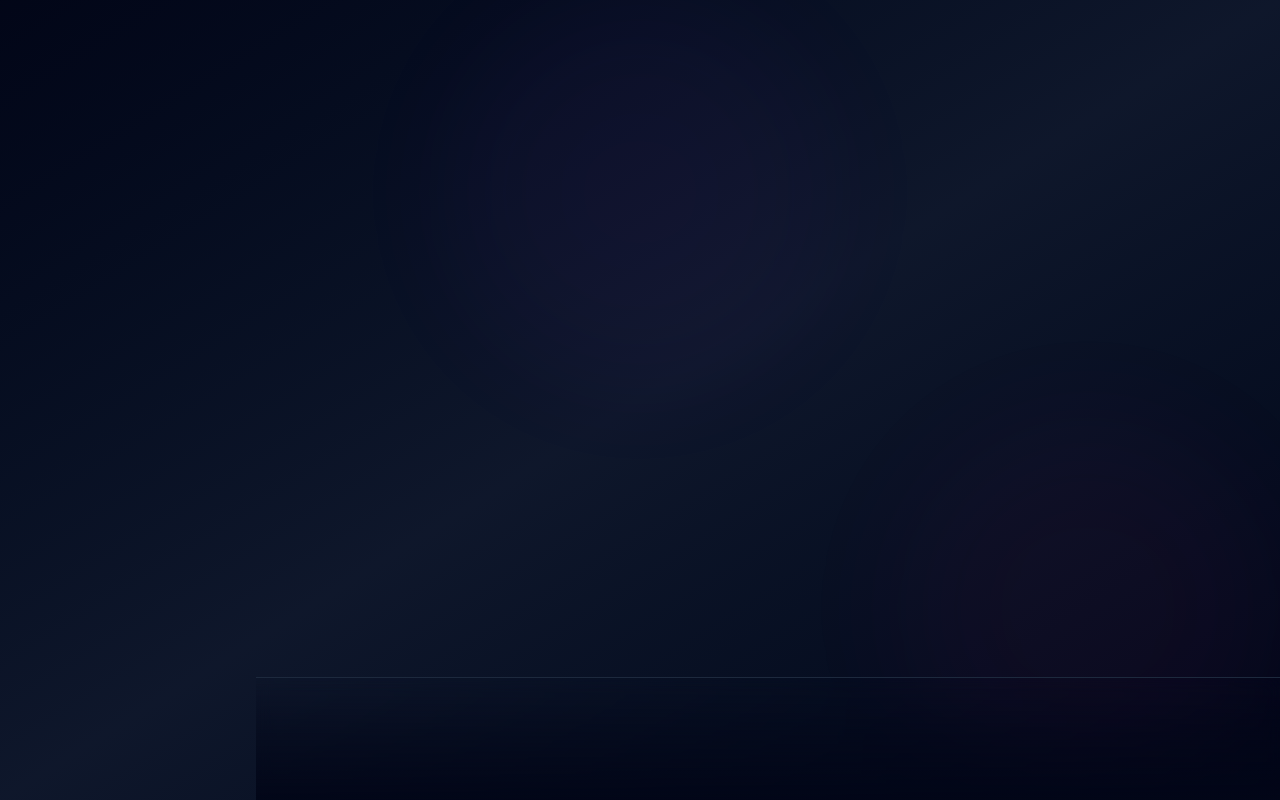
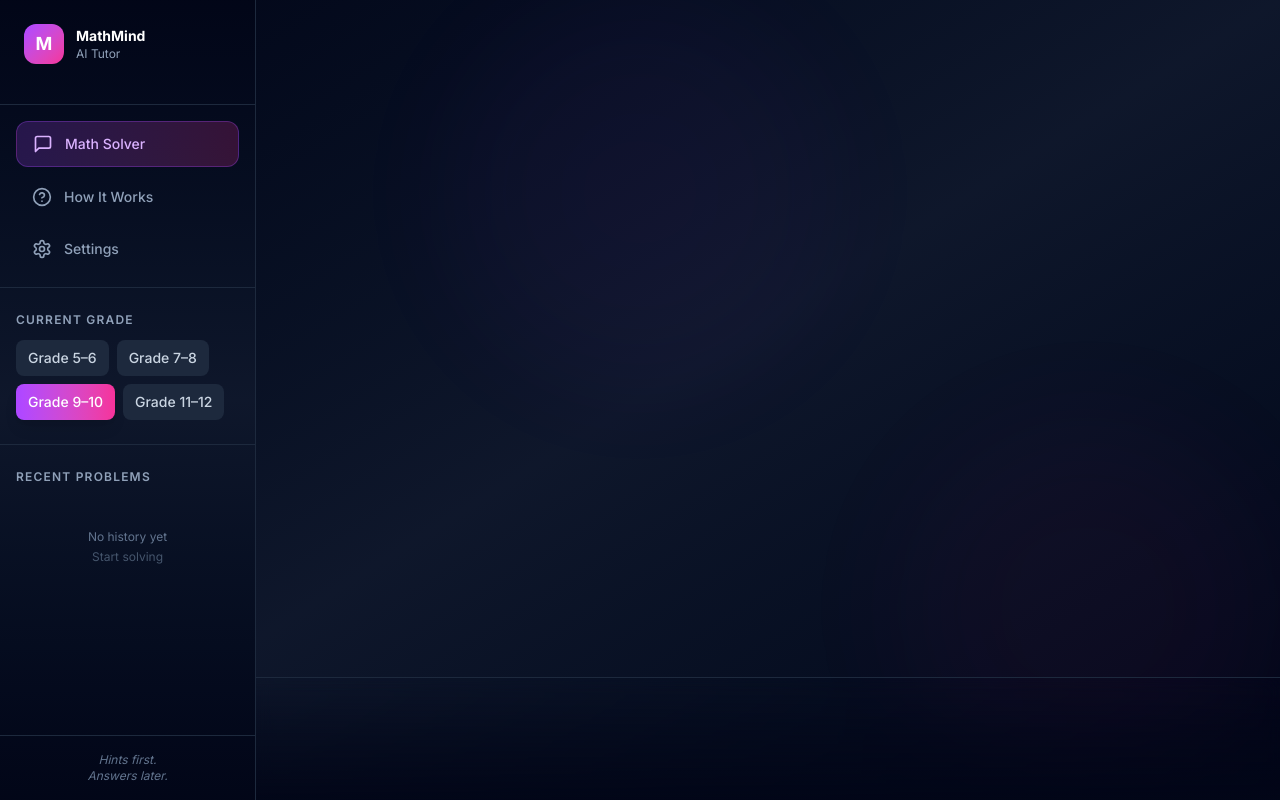
Before and after one commit to Ankita1800/AI-Math-Doubt-Solver, a React (Vite) app: page / in a window 1280 px wide. Built offline with nearby package versions, Linux system fonts and the light colour scheme.

Commit message:
fix: Improve sidebar visibility, animations, and responsive behavior

```diff
--- a/src/App.jsx
+++ b/src/App.jsx
@@ -63,20 +63,13 @@ export default function App() {
 
       {/* Layout */}
       <div className="flex h-screen relative z-10">
-        {/* Desktop Sidebar - Always visible */}
-        <div className="hidden lg:flex lg:w-64 flex-col">
-          <Sidebar isOpen={true} onClose={() => {}} />
-        </div>
-
-        {/* Mobile/Tablet Sidebar - Toggle drawer */}
-        <div className="lg:hidden">
-          {sidebarOpen && <Sidebar isOpen={sidebarOpen} onClose={() => setSidebarOpen(false)} />}
-        </div>
+        {/* Sidebar - Now handles its own responsive behavior */}
+        <Sidebar isOpen={sidebarOpen} onClose={() => setSidebarOpen(false)} />
 
         {/* Main Content */}
         <div className="flex-1 flex flex-col overflow-hidden">
-          {/* Header - Mobile only */}
-          <div className="border-b border-slate-800 px-4 py-3 flex items-center justify-between lg:hidden">
+          {/* Header */}
+          <div className="border-b border-slate-800 px-4 py-3 flex items-center justify-between md:hidden">
             <h1 className="text-lg font-bold text-transparent bg-clip-text bg-gradient-to-r from-purple-400 to-pink-400">
               MathMind
             </h1>
--- a/src/components/layout/Sidebar.jsx
+++ b/src/components/layout/Sidebar.jsx
@@ -23,72 +23,117 @@ export function Sidebar({ isOpen, onClose }) {
         />
       )}
 
-      {/* Sidebar */}
+      {/* Desktop Sidebar */}
+      <div className="hidden md:flex md:w-64 md:flex-col md:h-screen">
+        <div
+          className="w-full h-full bg-gradient-to-b from-slate-950 via-slate-900 to-slate-950
+          border-r border-slate-800 overflow-y-auto flex flex-col"
+        >
+          {/* Header */}
+          <div className="p-6 border-b border-slate-800">
+            <div className="flex items-center gap-3 mb-4">
+              <div className="w-10 h-10 rounded-xl bg-gradient-to-br from-purple-500 to-pink-500 flex items-center justify-center">
+                <span className="text-lg font-bold text-white">M</span>
+              </div>
+              <div>
+                <p className="text-sm font-bold text-white">MathMind</p>
+                <p className="text-xs text-slate-400">AI Tutor</p>
+              </div>
+            </div>
+          </div>
+
+          {/* Menu */}
+          <nav className="p-4 space-y-2">
+            {MENU_ITEMS.map((item) => {
+              const Icon = item.icon;
+              return (
+                <motion.button
+                  key={item.id}
+                  whileHover={{ x: 4 }}
+                  whileTap={{ scale: 0.98 }}
+                  className={`
+                    w-full flex items-center gap-3 px-4 py-3 rounded-xl
+                    transition-all duration-200
+                    ${
+                      item.active
+                        ? 'bg-gradient-to-r from-purple-500/20 to-pink-500/20 text-purple-300 border border-purple-500/30'
+                        : 'text-slate-400 hover:text-slate-300 hover:bg-slate-800/50'
+                    }
+                  `}
+                >
+                  <Icon className="w-5 h-5" />
+                  <span className="text-sm font-medium">{item.label}</span>
+                </motion.button>
+              );
+            })}
+          </nav>
+
+          {/* Grade Selector */}
+          <div className="px-4 py-6 border-t border-slate-800">
+            <GradeSelectorPills />
+          </div>
+
+          {/* History Section */}
+          <div className="flex-1 px-4 py-6 border-t border-slate-800 overflow-y-auto">
+            <h3 className="text-xs font-semibold text-slate-400 uppercase tracking-widest mb-3">
+              Recent Problems
+            </h3>
+            <div className="flex flex-col items-center justify-center py-8 text-center">
+              <p className="text-xs text-slate-500">No history yet</p>
+              <p className="text-xs text-slate-600 mt-1">Start solving</p>
+            </div>
+          </div>
+
+          {/* Footer */}
+          <div className="p-4 border-t border-slate-800 text-center">
+            <p className="text-xs text-slate-500 italic">
+              Hints first.<br />Answers later.
+            </p>
+          </div>
+        </div>
+      </div>
+
+      {/* Mobile Sidebar */}
       <motion.div
         initial={{ x: -260 }}
         animate={isOpen ? { x: 0 } : { x: -260 }}
-        transition={{ duration: 0.3, type: 'spring', stiffness: 300, damping: 30 }}
-        className={`
-          fixed md:relative
-          left-0 top-0
-          w-64 h-screen
+        transition={{ duration: 0.3, ease: "easeInOut" }}
+        className="fixed left-0 top-0 w-64 h-screen md:hidden
           bg-gradient-to-b from-slate-950 via-slate-900 to-slate-950
-          border-r border-slate-800
-          overflow-y-auto scrollbar-thin
-          z-40 md:z-auto
-          flex flex-col
-          translate-x-0 md:translate-x-0
-        `}
-        style={{
-          WebkitOverflowScrolling: 'touch',
-        }}
+          border-r border-slate-800 overflow-y-auto z-40 flex flex-col"
       >
         {/* Header */}
-        <motion.div
-          className="p-6 border-b border-slate-800 flex-shrink-0"
-          initial={{ opacity: 0 }}
-          animate={{ opacity: 1 }}
-          transition={{ delay: 0.1 }}
-        >
+        <div className="p-6 border-b border-slate-800">
           <div className="flex items-center justify-between mb-4">
             <div className="flex items-center gap-3">
-              <motion.div
-                className="w-10 h-10 rounded-xl bg-gradient-to-br from-purple-500 to-pink-500 flex items-center justify-center"
-                whileHover={{ scale: 1.05 }}
-              >
-                <span className="text-sm font-bold text-white">𝓜</span>
-              </motion.div>
+              <div className="w-10 h-10 rounded-xl bg-gradient-to-br from-purple-500 to-pink-500 flex items-center justify-center">
+                <span className="text-lg font-bold text-white">M</span>
+              </div>
               <div>
                 <p className="text-sm font-bold text-white">MathMind</p>
-                <p className="text-xs text-slate-500">AI Tutor</p>
+                <p className="text-xs text-slate-400">AI Tutor</p>
               </div>
             </div>
-            <button
+            <motion.button
+              whileHover={{ scale: 1.1 }}
+              whileTap={{ scale: 0.9 }}
               onClick={onClose}
-              className="md:hidden p-2 hover:bg-slate-800 rounded-lg transition"
+              className="p-2 hover:bg-slate-800 rounded-lg transition"
             >
-              <X className="w-5 h-5 text-slate-400" />
-            </button>
+              <X className="w-5 h-5 text-slate-300" />
+            </motion.button>
           </div>
-        </motion.div>
+        </div>
 
         {/* Menu */}
-        <motion.nav
-          className="p-4 space-y-2 flex-shrink-0"
-          initial={{ opacity: 0 }}
-          animate={{ opacity: 1 }}
-          transition={{ delay: 0.2 }}
-        >
-          {MENU_ITEMS.map((item, idx) => {
+        <nav className="p-4 space-y-2">
+          {MENU_ITEMS.map((item) => {
             const Icon = item.icon;
             return (
               <motion.button
                 key={item.id}
                 whileHover={{ x: 4 }}
                 whileTap={{ scale: 0.98 }}
-                initial={{ opacity: 0, x: -20 }}
-                animate={{ opacity: 1, x: 0 }}
-                transition={{ delay: 0.2 + idx * 0.05 }}
                 className={`
                   w-full flex items-center gap-3 px-4 py-3 rounded-xl
                   transition-all duration-200
@@ -99,38 +144,28 @@ export function Sidebar({ isOpen, onClose }) {
                   }
                 `}
               >
-                <Icon className="w-5 h-5 flex-shrink-0" />
+                <Icon className="w-5 h-5" />
                 <span className="text-sm font-medium">{item.label}</span>
               </motion.button>
             );
           })}
-        </motion.nav>
+        </nav>
 
         {/* Grade Selector */}
-        <motion.div
-          className="px-4 py-6 border-t border-slate-800 flex-shrink-0"
-          initial={{ opacity: 0 }}
-          animate={{ opacity: 1 }}
-          transition={{ delay: 0.35 }}
-        >
+        <div className="px-4 py-6 border-t border-slate-800">
           <GradeSelectorPills />
-        </motion.div>
+        </div>
 
         {/* History Section */}
-        <motion.div
-          className="flex-1 px-4 py-6 border-t border-slate-800 overflow-y-auto min-h-0"
-          initial={{ opacity: 0 }}
-          animate={{ opacity: 1 }}
-          transition={{ delay: 0.4 }}
-        >
-          <h3 className="text-xs font-semibold text-slate-400 uppercase tracking-widest mb-4">
+        <div className="flex-1 px-4 py-6 border-t border-slate-800 overflow-y-auto">
+          <h3 className="text-xs font-semibold text-slate-400 uppercase tracking-widest mb-3">
             Recent Problems
           </h3>
           <div className="flex flex-col items-center justify-center py-8 text-center">
             <p className="text-xs text-slate-500">No history yet</p>
-            <p className="text-xs text-slate-600 mt-1">Start solving!</p>
+            <p className="text-xs text-slate-600 mt-1">Start solving</p>
           </div>
-        </motion.div>
+        </div>
 
         {/* Footer */}
         <div className="p-4 border-t border-slate-800 text-center">
```
